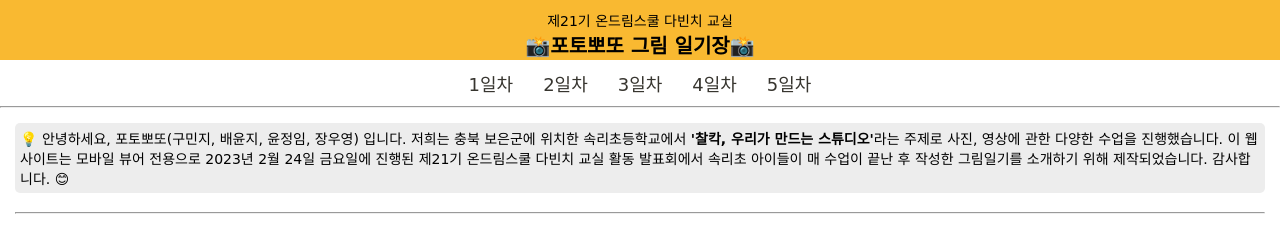
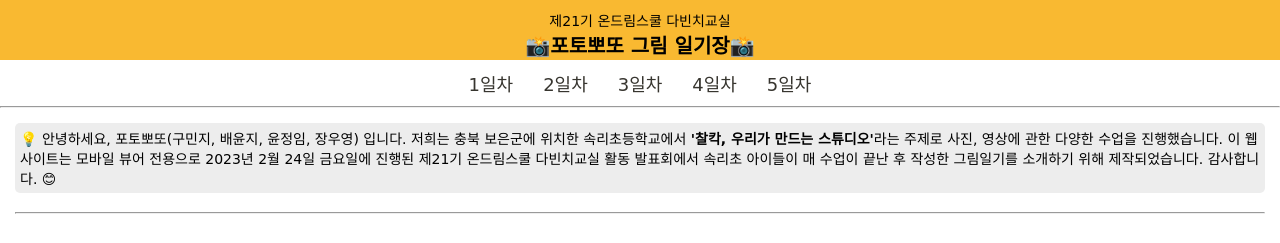
Before and after one commit to wooyxxng-Jang/Davinci-21-result-web, a plain HTML site: page index.html in a window 1280 px wide. Shown: the top 243 px of the page. Drawn offline with Linux system fonts and the light colour scheme; a web font is replaced by a local one.

Commit message:
오타 수정

```diff
--- a/index.html
+++ b/index.html
@@ -17,7 +17,7 @@
     <div class="wrapper">
       <div class="wrapper_title">
         <div class="wrapper_title_title">
-          <div class="title_title_caption">제21기 온드림스쿨 다빈치 교실</div>
+          <div class="title_title_caption">제21기 온드림스쿨 다빈치교실</div>
           <div class="title_title_title">
             <strong> 📸포토뽀또 그림 일기장📸 </strong>
           </div>
@@ -49,7 +49,7 @@
           충북 보은군에 위치한 속리초등학교에서
           <strong>'찰칵, 우리가 만드는 스튜디오'</strong>라는 주제로 사진,
           영상에 관한 다양한 수업을 진행했습니다. 이 웹 사이트는 모바일 뷰어
-          전용으로 2023년 2월 24일 금요일에 진행된 제21기 온드림스쿨 다빈치 교실
+          전용으로 2023년 2월 24일 금요일에 진행된 제21기 온드림스쿨 다빈치교실
           활동 발표회에서 속리초 아이들이 매 수업이 끝난 후 작성한 그림일기를
           소개하기 위해 제작되었습니다. 감사합니다. 😊
         </div>
```
